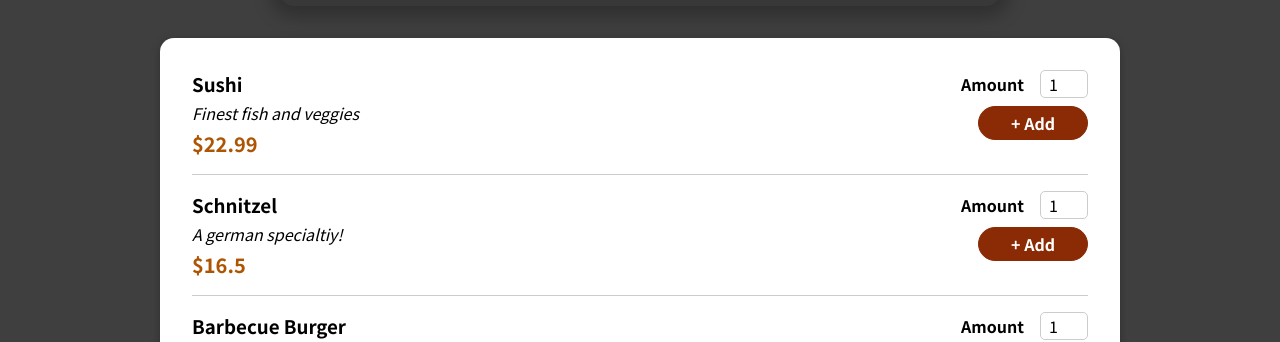
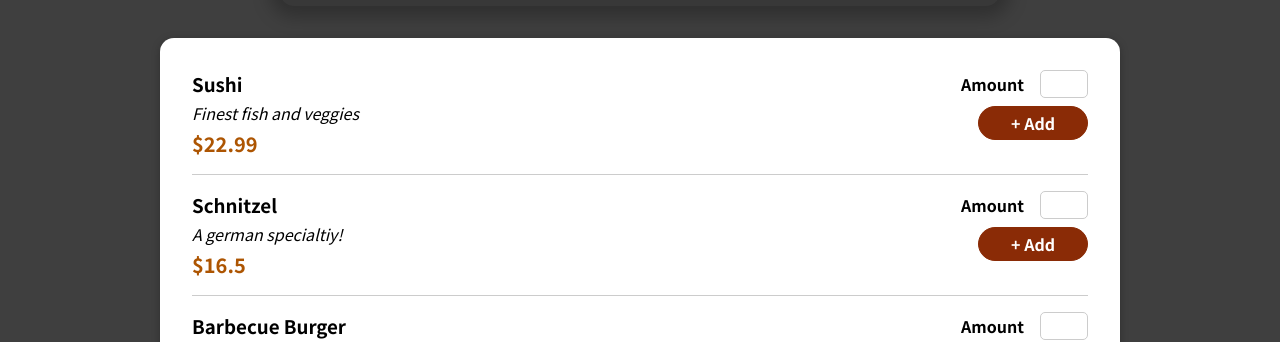
Before and after one commit to kazblacktopp/react-food-order-app, a React (Create React App) app: page / in a window 1280 px wide. Shown: the part 467-809 px from the top of the page. Built offline with nearby package versions, Linux system fonts and the light colour scheme.

Commit message:
Changed value prop to defaultValue

```diff
--- a/src/components/UI/Input.js
+++ b/src/components/UI/Input.js
@@ -10,7 +10,7 @@ function Input(props) {
         min={props.min}
         max={props.max}
         step={props.step}
-        value={props.value}
+        defaultValue={props.defaultValue}
         onChange={props.onChange}
       />
     </div>
```
